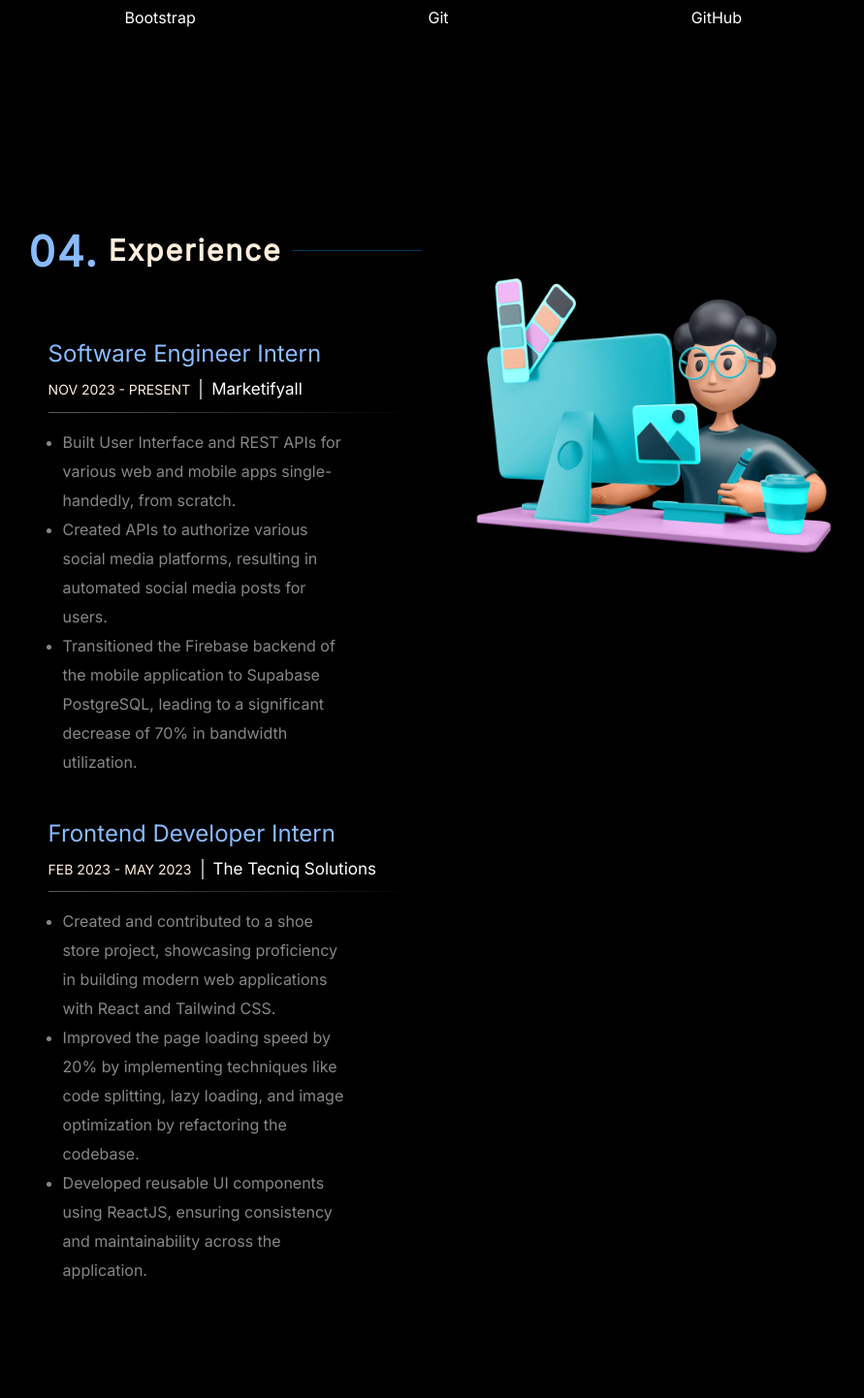
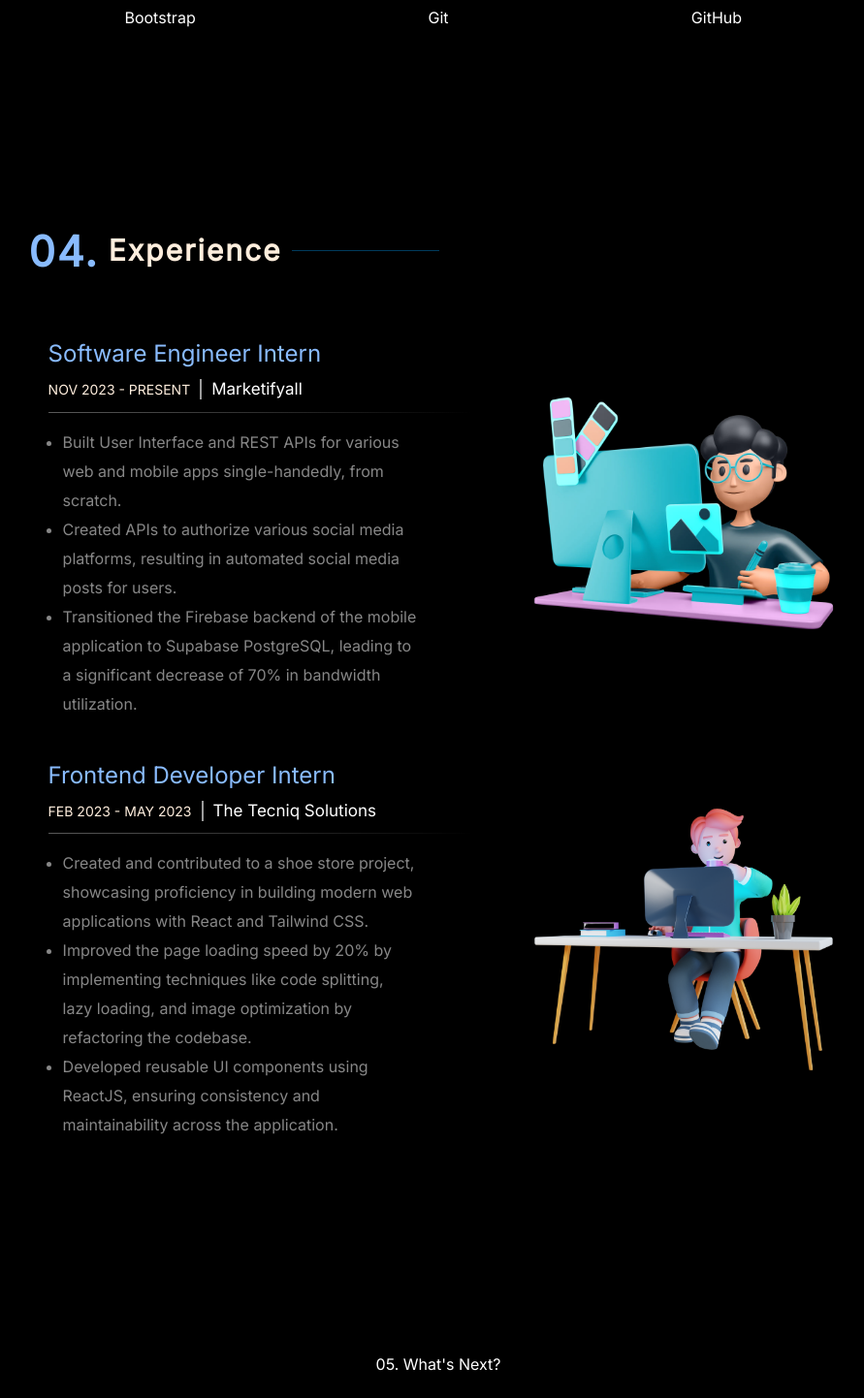
Before and after one commit to Neel2107/portfolio, a React (Vite) app: page / in a window 1280 px wide. Shown: the part 5148-6590 px from the top of the page at 97% size, without its empty margins (188-1079 px from the left). Built offline with nearby package versions, Linux system fonts and the light colour scheme.

Commit message:
Add lazy loading to images & image add to Exp section

```diff
--- a/src/components/EducationSection/EducationSection.jsx
+++ b/src/components/EducationSection/EducationSection.jsx
@@ -1,9 +1,34 @@
 import React from "react";
 import "./EducationSection.scss";
+
+const educationData = [
+  {
+    title: "Software Engineer Intern",
+    period: "NOV 2023 - PRESENT",
+    organization: "Marketifyall",
+    responsibilities: [
+      "Built User Interface and REST APIs for various web and mobile apps single-handedly, from scratch.",
+      "Created APIs to authorize various social media platforms, resulting in automated social media posts for users.",
+      "Transitioned the Firebase backend of the mobile application to Supabase PostgreSQL, leading to a significant decrease of 70% in bandwidth utilization."
+    ]
+  },
+  {
+    title: "Frontend Developer Intern",
+    period: "FEB 2023 - MAY 2023",
+    organization: "The Tecniq Solutions",
+    responsibilities: [
+      "Created and contributed to a shoe store project, showcasing proficiency in building modern web applications with React and Tailwind CSS.",
+      "Improved the page loading speed by 20% by implementing techniques like code splitting, lazy loading, and image optimization by refactoring the codebase.",
+      "Developed reusable UI components using ReactJS, ensuring consistency and maintainability across the application."
+    ]
+  },
+  // Add other education sections here...
+];
+
 const EducationSection = () => {
   return (
-    <div className="EducationWrapper" id="education">
-      <div className="EducationSection">
+    <div className="EducationWrapper tw-flex tw-flex-row tw-relative" id="education">
+      <div className="EducationSection tw-flex-1">
         <div className="titleContainer hidden show">
           <span className="titleName">
             <span>04.</span>
@@ -11,70 +36,46 @@ const EducationSection = () => {
           </span>
           <div className="titleHrLine hidden show"></div>
         </div>
-        <div className="educationSection hidden show">
+        {educationData.map((education, index) => (
+          <div key={index} className="educationSection hidden show">
             <p className=" tw-py-2   tw-text-[#89bbfe] tw-text-2xl">
-            Software Engineer Intern
+              {education.title}
             </p>
             <div className="upperTab  ">
-            <h4 className="years">NOV 2023 - PRESENT</h4>
-            <p className="course ">Marketifyall</p>
+              <h4 className="years">{education.period}</h4>
+              <p className="course ">{education.organization}</p>
             </div>
 
             <div className="hrLine"></div>
             <div className="lowerTab">
               <ul>
-              <li className="institute">
-                Built User Interface and REST APIs for various web and mobile
-                apps single-handedly, from scratch.
+                {education.responsibilities.map((responsibility, i) => (
+                  <li key={i} className="institute  tw-w-full md:tw-w-[80%] " >
+                    {responsibility}
                   </li>
-              <li className="institute">
-                Created APIs to authorize various social media platforms,
-                resulting in automated social media posts for users.
-              </li>
-              <li className="institute">
-                Transitioned the Firebase backend of the mobile application to
-                Supabase PostgreSQL, leading to a significant decrease of 70% in
-                bandwidth utilization.
-              </li>
+                ))}
               </ul>
             </div>
           </div>
-        <div className="educationSection hidden show">
-          <p className=" tw-py-2 tw-text-[#89bbfe] tw-text-2xl">
-            Frontend Developer Intern
-          </p>
-
-          <div className="upperTab">
-            <h4 className="years">FEB 2023 - MAY 2023</h4>
-            <p className="course">The Tecniq Solutions</p>
+        ))}
       </div>
 
-          <div className="hrLine"></div>
-          <div className="lowerTab">
-            <ul>
-              <li className="institute">
-                Created and contributed to a shoe store project, showcasing
-                proficiency in building modern web applications with React and
-                Tailwind CSS.
-              </li>
-              <li className="institute">
-                Improved the page loading speed by 20% by implementing
-                techniques like code splitting, lazy loading, and image
-                optimization by refactoring the
-                codebase.
-              </li>
-              <li className="institute">
-              Developed reusable UI components using ReactJS, ensuring consistency and maintainability across the application.
-              </li>
-            </ul>
-          </div>
-        </div>
-      </div>
+      <div className="tw-w-[40%] tw-hidden md:tw-flex tw-flex-col ">
+
+
       <img
-        className="gifImg hidden show animate__animated animate__delay-2s "
+        className="gifImg tw-hidden md:tw-block lg:tw-h-[60%] hidden show animate__animated animate__delay-2s tw-object-contain tw-transform tw-scale-x-[-1] tw-mt-20 "
         src="./Logo.webp"
+        style={{transform: "scaleX(-1)"}}
         alt=""
         />
+      <img
+        className="gifImg tw-hidden md:tw-block lg:tw-h-[60%] hidden show animate__animated animate__delay-2s tw-object-contain tw-transform tw-scale-x-[-1] "
+        src="./experience/user-2.png"
+
+        alt="user-img-2"
+        />
+        </div>
     </div>
   );
 };
--- a/src/components/EducationSection/EducationSection.scss
+++ b/src/components/EducationSection/EducationSection.scss
@@ -103,7 +103,7 @@
                     list-style: outside;
                     color: hsla(0, 0%, 78%, .68);
                     font-size: 0.8em;
-                    width: 75%;
+                    // width: 75%;
                     line-height: 30px;
                 }
 
@@ -125,11 +125,11 @@
         // width: 50px;
         // z-index: 10;
         // object-fit: cover;
-        object-fit: contain;
-        max-width: 100%;
-        max-height: 100%;
-        width: auto;
-        height: auto;
+        // object-fit: contain;
+        // max-width: 100%;
+        // max-height: 100%;
+        // width: auto;
+        // height: auto;
 
 
 
@@ -137,55 +137,59 @@
         ///
         ///
 
-        position: relative !important;
+        // position: relative !important;
         max-width: clamp(400px, 45%, 500px);
-        height: 60%;
-        object-fit: cover;
-        object-position: center 20%;
-        transform: scaleX(-1);
+        // height: 60%;
+        // object-fit: cover;
+        // object-position: center 20%;
+        // transform: scaleX(-1);
     }
 
 }
 
 @media screen and (max-width:770px) {
-    .EducationWrapper{
+    .EducationWrapper {
         padding: 10% 10%;
-        .EducationSection{
+
+        .EducationSection {
 
 
-            .titleContainer{
+            .titleContainer {
 
-                .titleName{
+                .titleName {
                     font-size: 1.3rem;
-                span{
+
+                    span {
                         font-size: 1.3rem;
                     }
                 }
             }
 
-.educationSection{
+            .educationSection {
 
-    .upperTab{
-        .years{
+                .upperTab {
+                    .years {
                         font-size: 0.9rem;
                     }
-        .course{
+
+                    .course {
                         font-size: 0.9rem;
                     }
                 }
-    .lowerTab{
-        .department{
+
+                .lowerTab {
+                    .department {
                         font-size: 0.9rem;
 
 
                     }
 
-        .institute{
+                    .institute {
                         font-size: 0.9rem;
 
                     }
 
-        .cgpa{
+                    .cgpa {
                         font-size: 0.9rem;
 
                     }
@@ -195,15 +199,5 @@ font-size: 0.9rem;
         }
 
 
-
-
-
-
-
-
-
-.gifImg{
-    display: none ;
     }
 }
-}
--- a/src/components/MainContainer/MainContainer.jsx
+++ b/src/components/MainContainer/MainContainer.jsx
@@ -23,7 +23,7 @@ const MainContainer = () => {
     <a href="#project" className='viewWork animate__animated animate__fadeIn' style={{ animationDelay: "1.5s"}}>Look at my work!</a>
       </div>
       <div className='gifContainer animate__animated animate__fadeIn ' style={{ animationDelay: "1.7s"}}>
-        <img className='main-img' src="./education.gif" alt="" />
+        <img  loading='lazy' className='main-img' src="./education.gif" alt="" />
       </div>
     </div>
 
--- a/src/components/Navbar/Navbar.jsx
+++ b/src/components/Navbar/Navbar.jsx
@@ -92,7 +92,7 @@ const handleContactClick = ()=>{
         </ul>
       </div>
       <button onClick={()=> handleSidbar()} className="toggleBtn animate__animated animate__backInDown">
-        <img className="pyramid" src="./pyramid.png" alt="" />
+        <img loading="lazy" className="pyramid" src="./pyramid.png" alt="" />
       </button>
     </div>
   );
--- a/src/components/OtherProjects/OtherProjects.jsx
+++ b/src/components/OtherProjects/OtherProjects.jsx
@@ -60,7 +60,7 @@ const OtherProjects = () => {
             <div className="container">
               <div className="upperPart">
                 <a href={project.link}>
-                  <img className="cardIcon" src={project.image} alt="" />
+                  <img loading="lazy" className="cardIcon" src={project.image} alt="" />
                 </a>
                 <div
                   style={{
@@ -71,7 +71,7 @@ const OtherProjects = () => {
                   }}
                 >
                   <a className="link-box" href={project.link}>
-                    <img className="new-github" src="newGithub.png" alt="" />
+                    <img loading="lazy" className="new-github" src="newGithub.png" alt="" />
                   </a>
                 </div>
               </div>
--- a/src/components/SidebarSection/Sidebar.jsx
+++ b/src/components/SidebarSection/Sidebar.jsx
@@ -47,6 +47,7 @@ const Sidebar = ({ isSidebarOpen, handleSidbar }) => {
         })}
         <div onClick={handleSidbar} className="tw-absolute tw-right-4 tw-top-4">
           <img
+          loading="lazy"
             src="/sidebar/close-icon.svg"
             alt="close-btn"
             className="tw-w-5 tw-h-5 tw-cursor-pointer"
--- a/src/components/SkillsSection/SkillsSection.jsx
+++ b/src/components/SkillsSection/SkillsSection.jsx
@@ -28,6 +28,7 @@ const SkillsSection = () => {
                 style={{ animationDelay: animationDelay }} // Apply the delay
               >
                 <img
+                loading="lazy"
                   src={item.icon}
                   height={75}
                   width={75}
```
Also changed, not shown: src/index.scss (+9 -26 lines), public/experience/user-2.png (added). Lines whose indentation alone changed are shown as unchanged.
